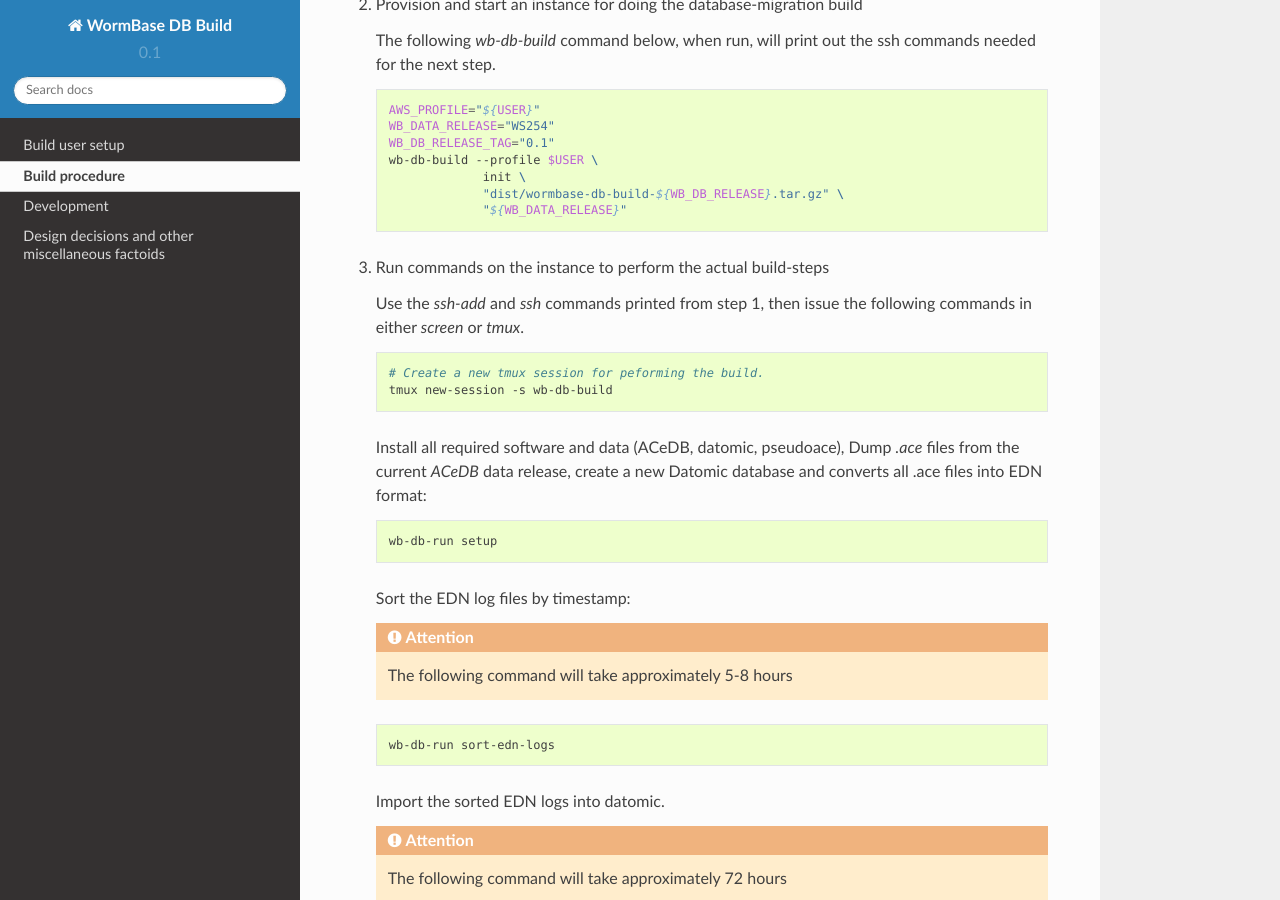
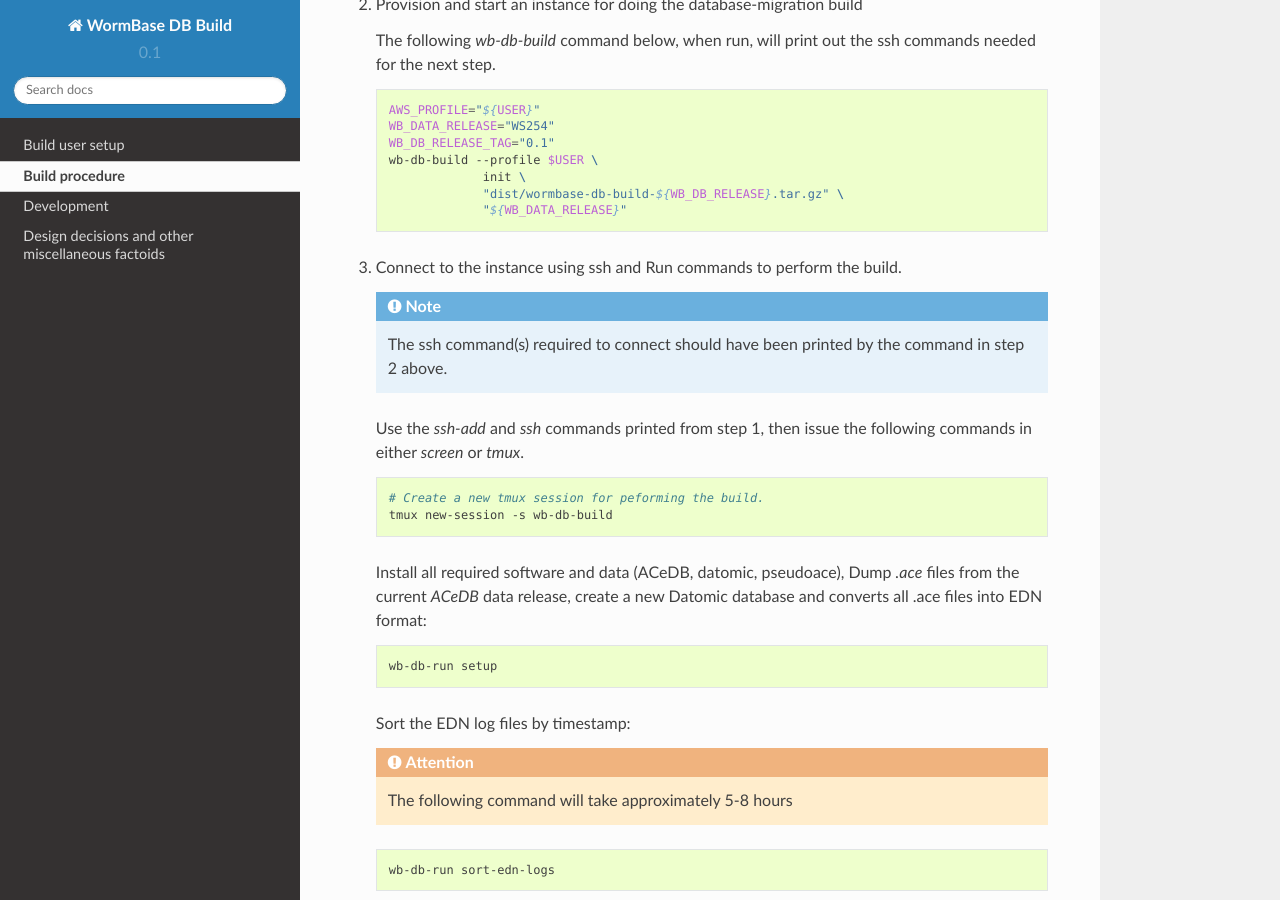
Before and after one commit to WormBase/db-migration, a Sphinx documentation site: the page built from docs/build.rst, in a window 1280 px wide and 900 px high, scrolled down 455 px. Built offline with Sphinx 7.4.7 and the Read the Docs theme 2.0.0, drawn with Linux system fonts in a browser that asks for light colours.

Commit message:
Re-phrasing to emphasise ssh connection.

```diff
--- a/docs/build.rst
+++ b/docs/build.rst
@@ -37,7 +37,11 @@ Build procedure
 
 .. _build-step-3:
 
-3. Run commands on the instance to perform the actual build-steps
+3. Connect to the instance using ssh and Run commands to perform the build.
+
+   .. note::
+      The ssh command(s) required to connect should have been printed
+      by the command in step 2 above.
 
    Use the `ssh-add` and `ssh` commands printed from step 1, then issue
    the following commands in either `screen` or `tmux`.
```
